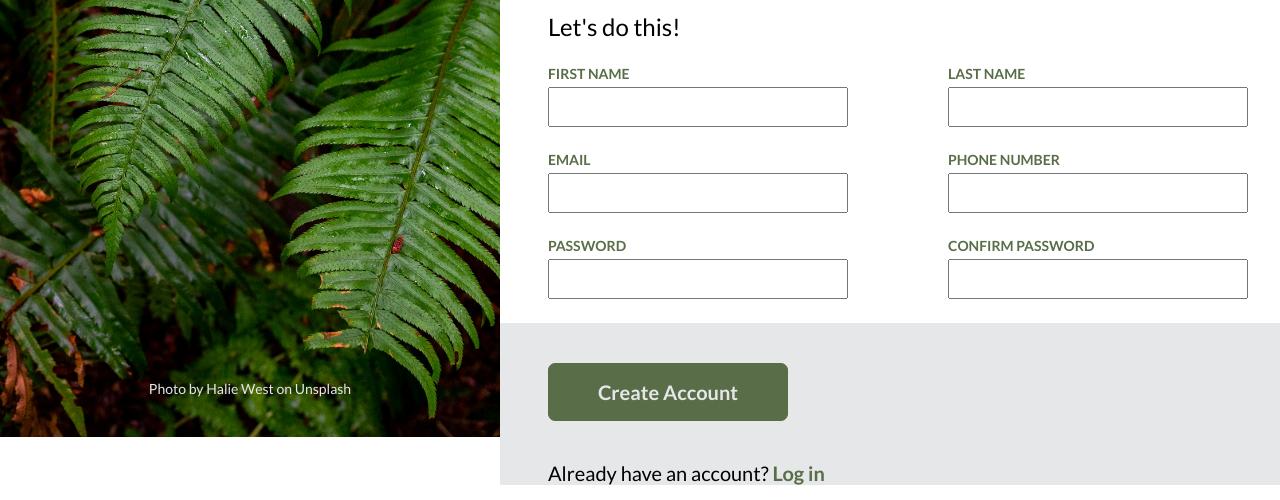
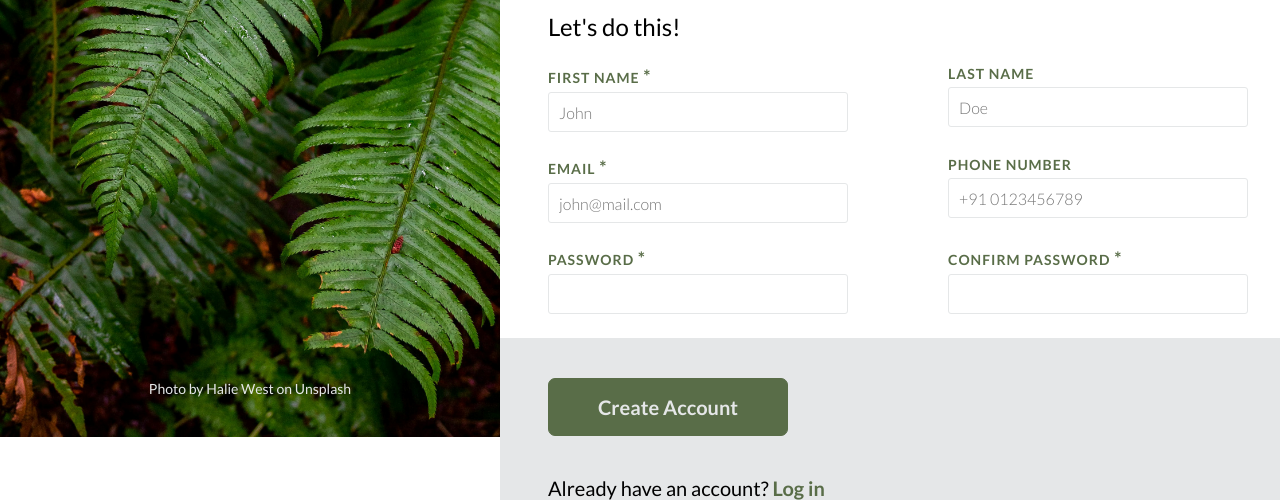
Before and after one commit to avinash4364/sign-up-form, a plain HTML site: page index.html in a window 1280 px wide. Shown: the part 363-863 px from the top of the page. Drawn offline with nearby package versions, Linux system fonts and the light colour scheme.

Commit message:
Validate form client side using only HTML , CSS

```diff
--- a/index.html
+++ b/index.html
@@ -9,6 +9,10 @@
         <link
             href="https://fonts.googleapis.com/css2?family=Lato:wght@300;400;700&display=swap"
             rel="stylesheet"
+        />
+        <link
+            rel="stylesheet"
+            href="https://fonts.googleapis.com/css2?family=Material+Symbols+Outlined:opsz,wght,FILL,GRAD@20..48,100..700,0..1,-50..200&icon_names=check_circle"
         />
         <link rel="stylesheet" href="style.css" />
     </head>
@@ -58,36 +62,79 @@
                     <h1 class="sign-up--heading">Let's do this!</h1>
                     <div class="name-container">
                         <div>
-                            <label for="fname">first name</label>
-                            <input type="text" id="fname" name="first" />
+                            <label for="fname">first name <span>*</span></label>
+                            <input
+                                type="text"
+                                id="fname"
+                                name="first"
+                                placeholder="John"
+                                title="Please enter your first name"
+                                required
+                            />
                         </div>
                         <div>
                             <label for="lname">last name</label>
-                            <input type="text" id="lname" name="last" />
+                            <input
+                                type="text"
+                                id="lname"
+                                name="last"
+                                title="Please enter your last name"
+                                placeholder="Doe"
+                            />
                         </div>
                     </div>
                     <div class="contact-container">
                         <div>
-                            <label for="email">email</label>
-                            <input type="email" name="email" id="email" />
+                            <label for="email">email <span>*</span></label>
+                            <input
+                                type="email"
+                                name="email"
+                                id="email"
+                                placeholder="john@mail.com"
+                                title="Please enter an email"
+                                required
+                            />
                         </div>
                         <div>
                             <label for="phone">phone number</label>
-                            <input type="tel" name="phone" id="phone" />
+                            <input
+                                type="tel"
+                                name="phone"
+                                id="phone"
+                                placeholder="+91 0123456789"
+                                maxlength="15"
+                                title="Please enter your phone number"
+                            />
                         </div>
                     </div>
                     <div class="password-container">
                         <div>
-                            <label for="pwd">password</label>
-                            <input type="password" name="pwd" id="pwd" />
+                            <label for="pwd">password <span>*</span></label>
+                            <input
+                                type="password"
+                                name="pwd"
+                                id="pwd"
+                                minlength="8"
+                                maxlength="20"
+                                title="Please enter a password b/w 8 and 20 characters"
+                                required
+                            />
+                            <span class="pwd-validation"></span>
                         </div>
                         <div>
-                            <label for="cnf_pwd">confirm password</label>
+                            <label for="cnf_pwd"
+                                >confirm password <span>*</span></label
+                            >
                             <input
                                 type="password"
                                 name="cnf_pwd"
                                 id="cnf_pwd"
+                                minlength="8"
+                                maxlength="20"
+                                title="Please enter the matching password"
+                                required
                             />
+                            <span class="pwd-validation"></span>
                         </div>
                     </div>
                 </form>
--- a/style.css
+++ b/style.css
@@ -31,6 +31,7 @@ button,
 textarea,
 select {
     font: inherit;
+    font-size: 100%;
 }
 
 main {
@@ -139,8 +140,13 @@ a {
 #sign-up label {
     font-size: 1.4rem;
     font-weight: 700;
+    letter-spacing: 1px;
     color: var(--primary-color);
     text-transform: uppercase;
+}
+
+#sign-up label > span {
+    font-size: 1.8rem;
 }
 
 .sign-up--heading {
@@ -148,10 +154,49 @@ a {
     font-weight: 400;
 }
 
+#sign-up input::placeholder {
+    font-weight: 100;
+    opacity: 1;
+    transition: opacity 0.3s ease-in-out;
+}
+
 #sign-up input {
     width: 30rem;
     height: 4rem;
     padding: 1rem;
+    border: 1.5px solid var(--secondary-color);
+    border-radius: 3px;
+}
+
+#sign-up input:focus {
+    outline: none;
+    border: 1.5px solid var(--valid-border-color);
+    box-shadow: 1.5px 2px 5px 0 rgba(0, 0, 0, 0.25);
+}
+
+#sign-up input:focus::placeholder {
+    opacity: 0;
+}
+
+#sign-up input[type="password"]:focus:invalid {
+    border-color: var(--invalid-border-color);
+}
+
+.password-container > * {
+    position: relative;
+}
+
+.pwd-validation {
+    position: absolute;
+    right: 0;
+}
+
+#sign-up input[type="password"]:valid + .pwd-validation::after {
+    content: "\e86c";
+    font-family: "Material Symbols Outlined";
+    color: var(--primary-color);
+    font-size: 1.8rem;
+    font-variation-settings: "FILL" 1;
 }
 
 .submit-container {
@@ -171,7 +216,7 @@ a {
     background-color: var(--primary-color);
     color: var(--secondary-color);
     border: 1px solid var(--primary-color);
-    transition: all 0.5s;
+    transition: all 0.3s ease-in-out;
     padding: 1.6rem 0;
 }
 
```
